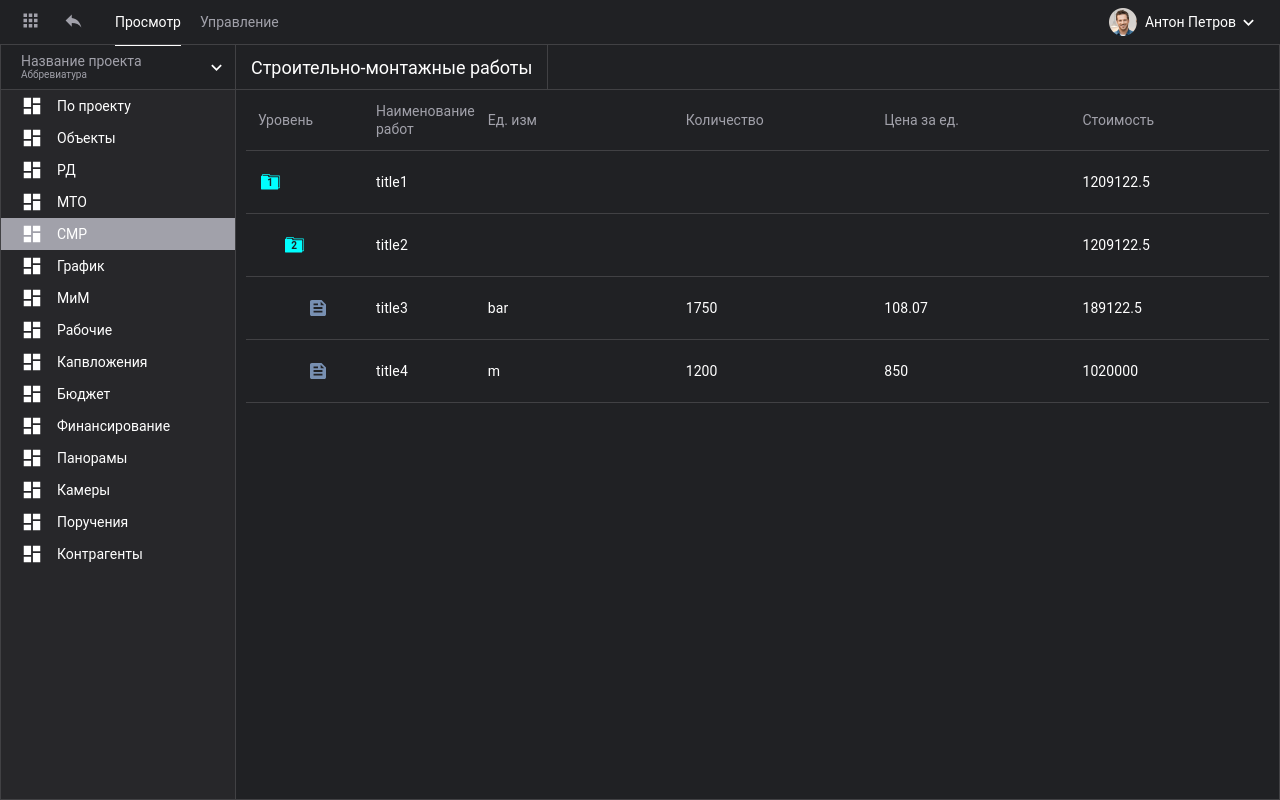
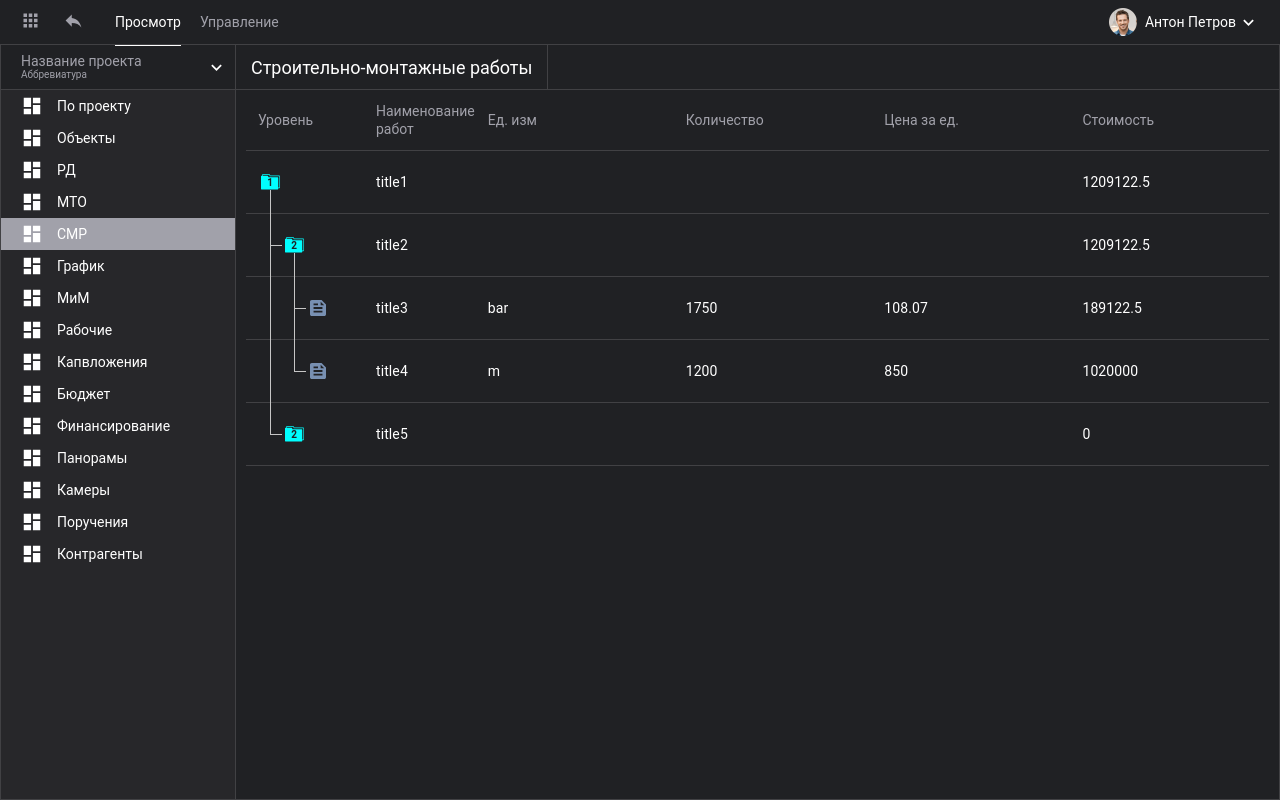
Before and after one commit to Bravenrl/tree-table-app, a React (Create React App) app: page / in a window 1280 px wide. Built offline with nearby package versions, Linux system fonts and the light colour scheme.

Commit message:
add connection line styles

```diff
--- a/src/assets/data.ts
+++ b/src/assets/data.ts
@@ -41,14 +41,14 @@ export const data: RowData[] = [
     parent: 2,
     type: 'row',
   },
-//   {
-//     id: 4,
-//     title: 'title5',
-//     unit: '',
-//     quantity: 0,
-//     unitPrice: 0,
-//     price: 0,
-//     parent: null,
-//     type: 'level',
-//   },
+  {
+    id: 4,
+    title: 'title5',
+    unit: '',
+    quantity: 0,
+    unitPrice: 0,
+    price: 0,
+    parent: 1,
+    type: 'level',
+  },
 ];
--- a/src/components/table/svg-cell/svg-cell.module.scss
+++ b/src/components/table/svg-cell/svg-cell.module.scss
@@ -7,6 +7,22 @@
   width: 24px;
   height: 24px;
 
+  .vertical {
+    position: absolute;
+    width: 1px;
+    background-color: $connection-line-gray;
+    bottom: 12px;
+    left: -12px;
+  }
+
+  .horizontal {
+    position: absolute;
+    height: 1px;
+    background-color: $connection-line-gray;
+    left: -12px;
+    z-index: 1;
+  }
+
   span {
     position: absolute;
     font-weight: 600;
--- a/src/components/table/svg-cell/svg-cell.tsx
+++ b/src/components/table/svg-cell/svg-cell.tsx
@@ -5,14 +5,20 @@ import { ReactComponent as FileSvg } from '../../../assets/icons/file.svg';
 type SvgCellProps = {
   isRow: boolean;
   parent: number | null;
+  level: number;
 };
 
-function SvgCell({ isRow, parent }: SvgCellProps): JSX.Element {
+function SvgCell({ isRow, parent, level }: SvgCellProps): JSX.Element {
   const margin = parent ? 24 * parent : 0;
+  const position = parent ? level - parent : 0;
+  const height = 55*position;
+  const width = parent? 12 : 0;
 
   return (
     <td>
       <div className={styles.icon} style={{ marginLeft: margin }}>
+        <div className={styles.vertical} style={{height}}></div>
+        <div className={styles.horizontal} style={{width}}></div>
         {isRow ? (
           <FileSvg />
         ) : (
--- a/src/components/table/table-body/table-body.tsx
+++ b/src/components/table/table-body/table-body.tsx
@@ -6,11 +6,11 @@ import styles from './table-body.module.scss';
 function TableBody(): JSX.Element {
   return (
     <tbody className={styles.tableBody}>
-      {data.map((row) => {
+      {data.map((row, index) => {
         const isRow = row.type === 'row'
         return (
           <tr key={row.id}>
-            <SvgCell parent={row.parent} isRow={isRow}/>
+            <SvgCell parent={row.parent} isRow={isRow} level={++index}/>
             <TableCell value={row.title} isEditable />
             <TableCell value={isRow?row.unit:''} />
             <TableCell value={isRow?row.quantity:''} isEditable={isRow} />
--- a/src/vars.scss
+++ b/src/vars.scss
@@ -4,6 +4,8 @@ $text-gray: rgba(161, 161, 170, 1);
 $stroke-gray: rgba(65, 65, 68, 1);
 $background-navbar: rgba(39, 39, 42, 1);
 $background-select: rgba(161, 161, 170, 1);
+$connection-line-gray: #C6C6C6;
+
 $input-invalid: red;
 
 $header-hight: 44px;
```
